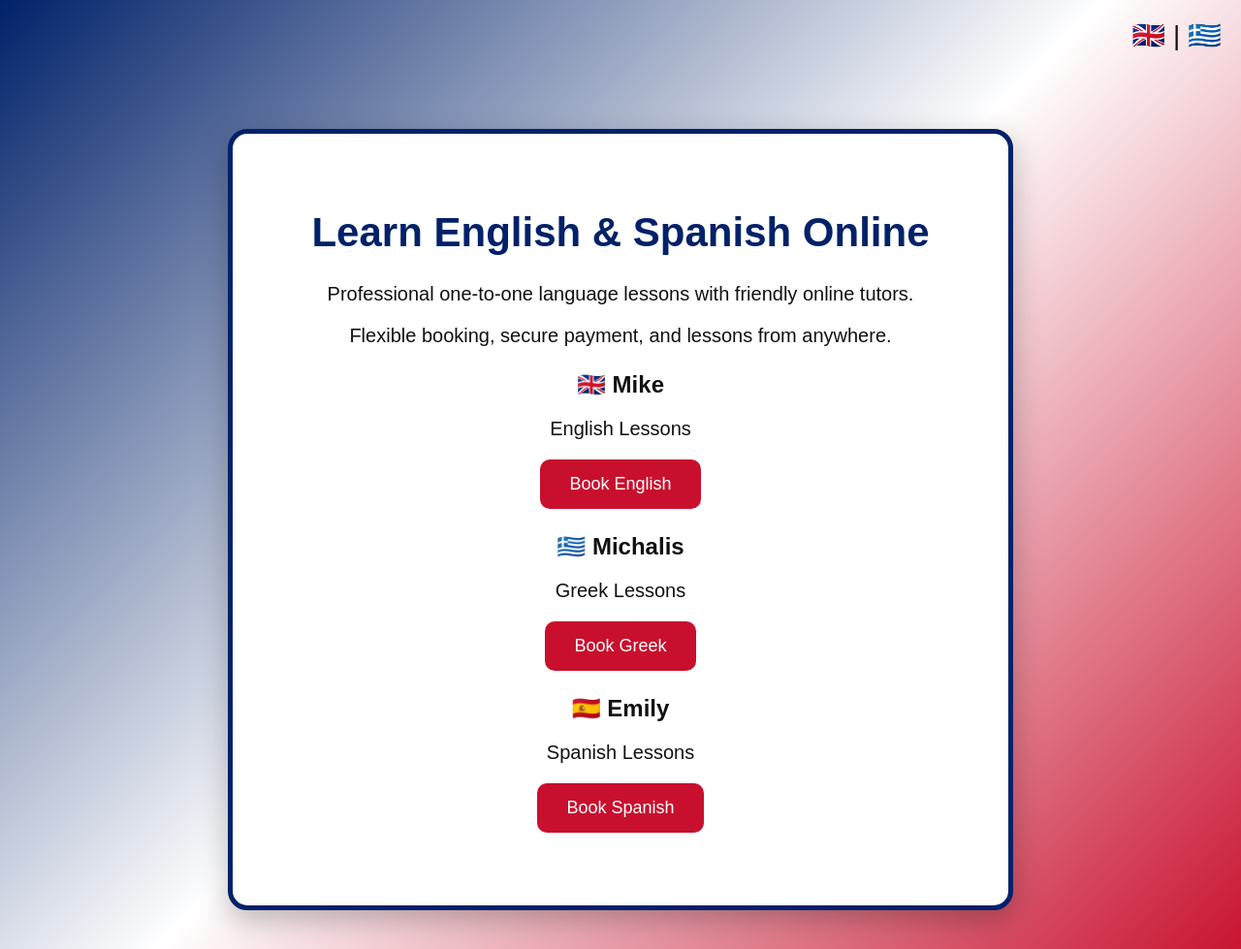
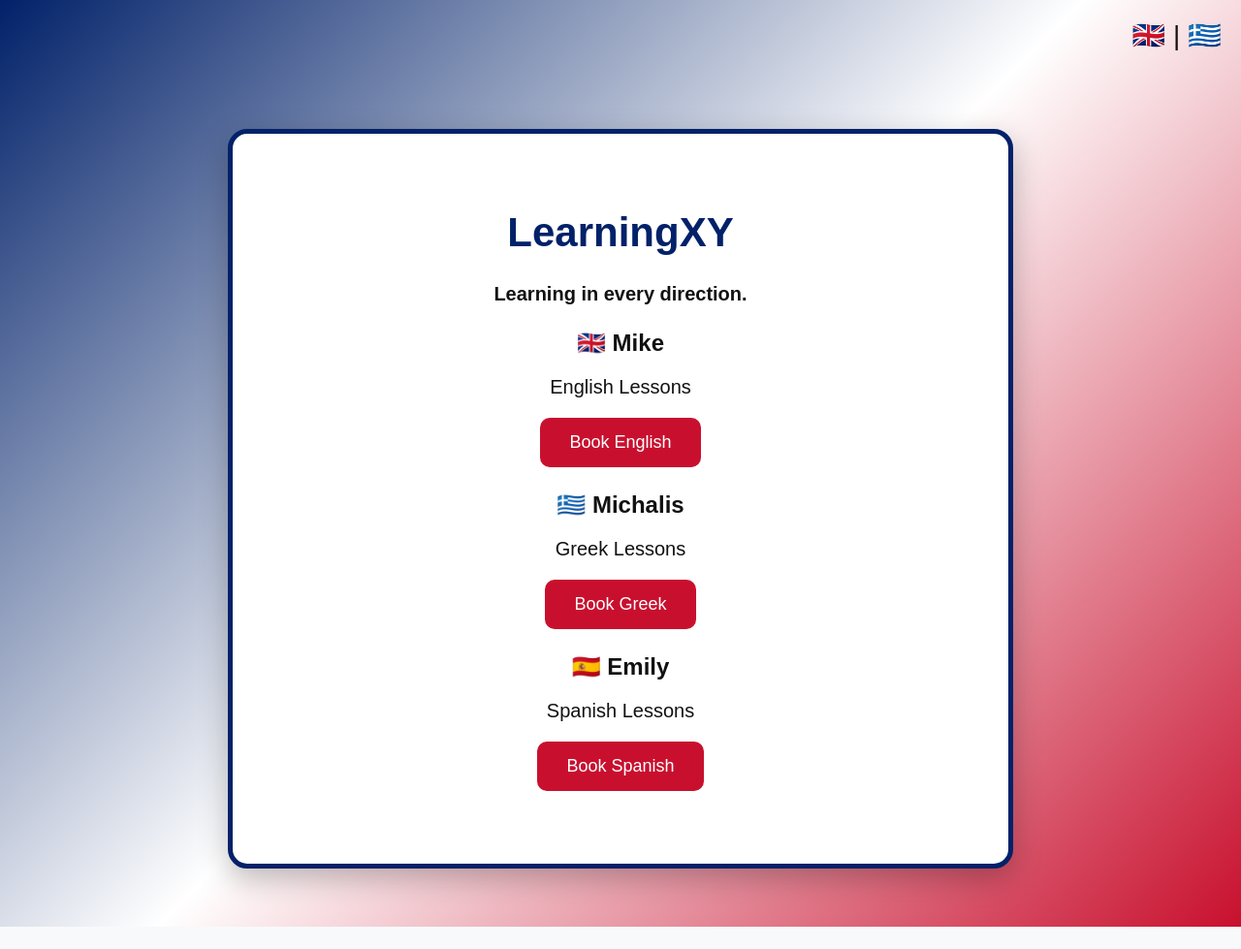
Before and after one commit to EnglishwithMike/english-teacher-website, a Flask app: page / in a window 1280 px wide. Shown: the top 979 px of the page at 97% size. After the commit the page ends 956 px from the top, so only its background shows below. Run offline with Flask 3, Linux system fonts and the light colour scheme.

Commit message:
Update homepage branding

```diff
--- a/templates/index.html
+++ b/templates/index.html
@@ -30,10 +30,9 @@
 
 <div class="home-panel">
 
-    <h1>Learn English & Spanish Online</h1>
+    <h1>LearningXY</h1>
 
-    <p>Professional one-to-one language lessons with friendly online tutors.</p>
-    <p>Flexible booking, secure payment, and lessons from anywhere.</p>
+    <p><strong>Learning in every direction.</strong></p>
 
     <div class="teacher-cards">
 
```
